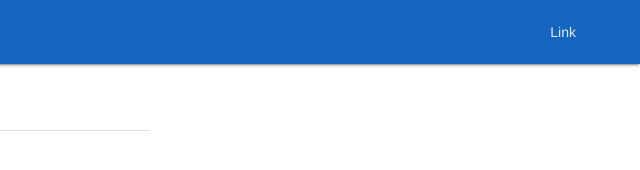
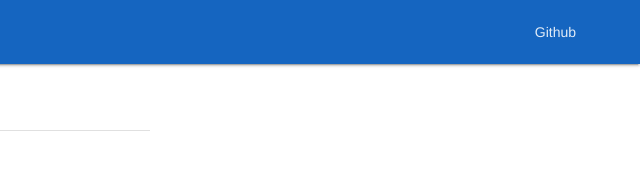
Before and after one commit to felixtfl/cj, a plain HTML site: page index.html in a window 1280 px wide. Shown: the full height of the page, 640-1280 px from the left. Drawn offline with Linux system fonts and the light colour scheme.

Commit message:
update readme and small change

```diff
--- a/index.html
+++ b/index.html
@@ -23,15 +23,14 @@
         <div class="mdl-layout-spacer"></div>
         <!-- Navigation. We hide it in small screens. -->
         <nav class="mdl-navigation mdl-layout--large-screen-only">
-          <a class="mdl-navigation__link" href="">Link</a>
+          <a class="mdl-navigation__link" href="https://felixtfl.github.io/cj/index.html">Github</a>
         </nav>
       </div>
     </header>
     <div class="mdl-layout__drawer">
       <span class="mdl-layout-title">倉頡解碼</span>
       <nav class="mdl-navigation">
-        <a class="mdl-navigation__link" href="">Link</a>
-        <a class="mdl-navigation__link" href="">Link</a>
+        <a class="mdl-navigation__link" href="https://felixtfl.github.io/cj/index.html">Github</a>
       </nav>
     </div>
     <main class="mdl-layout__content">
```
Also changed, not shown: 1 other file.
